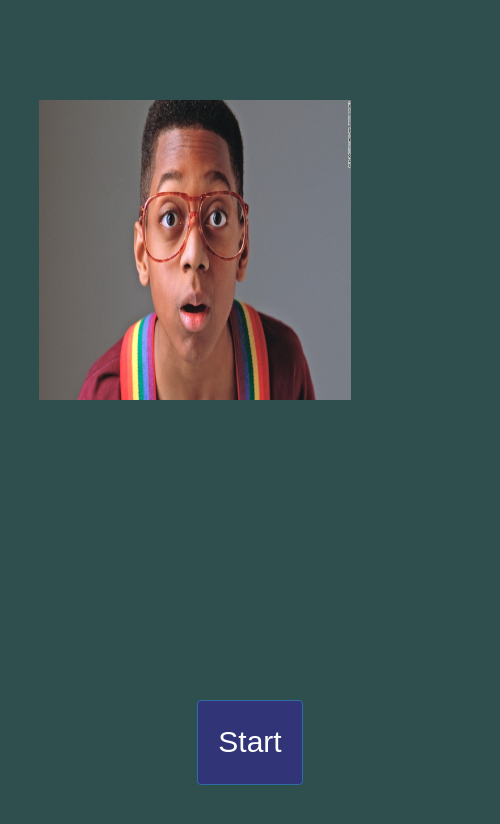
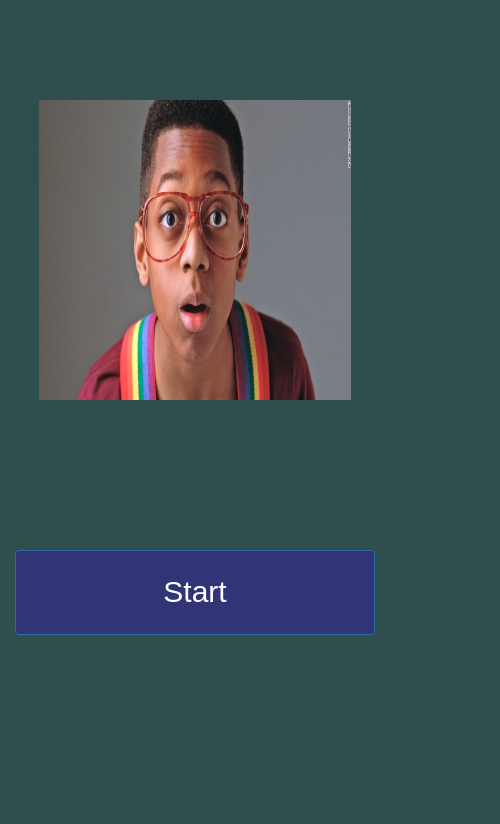
Before and after one commit to willis5490/Trivia-Game, a plain HTML site: page index.html in a window 390 px wide. Shown: the whole page, 500 px wide, since content can reach past the window. Drawn offline with nearby package versions, Linux system fonts and the light colour scheme.

Commit message:
made it prettier

```diff
--- a/assests/css/styles.css
+++ b/assests/css/styles.css
@@ -49,11 +49,17 @@ h2, #message, #finalMessage{
 #startBtn{
 	margin-bottom: 50px;
 }
+.container{
+	color: white;
+}
 
-@media screen and (max-width:640px){
-	.container{
-		width: 500px;
-		margin-top: 200px;
-		size: 200%;
-	}
+/* Mobile Respone */
+@media only screen and (max-width: 480px) {
+
+.container{
+	width: 100%
 }
+#startBtn{
+	width: 100%
+}
+}
```
